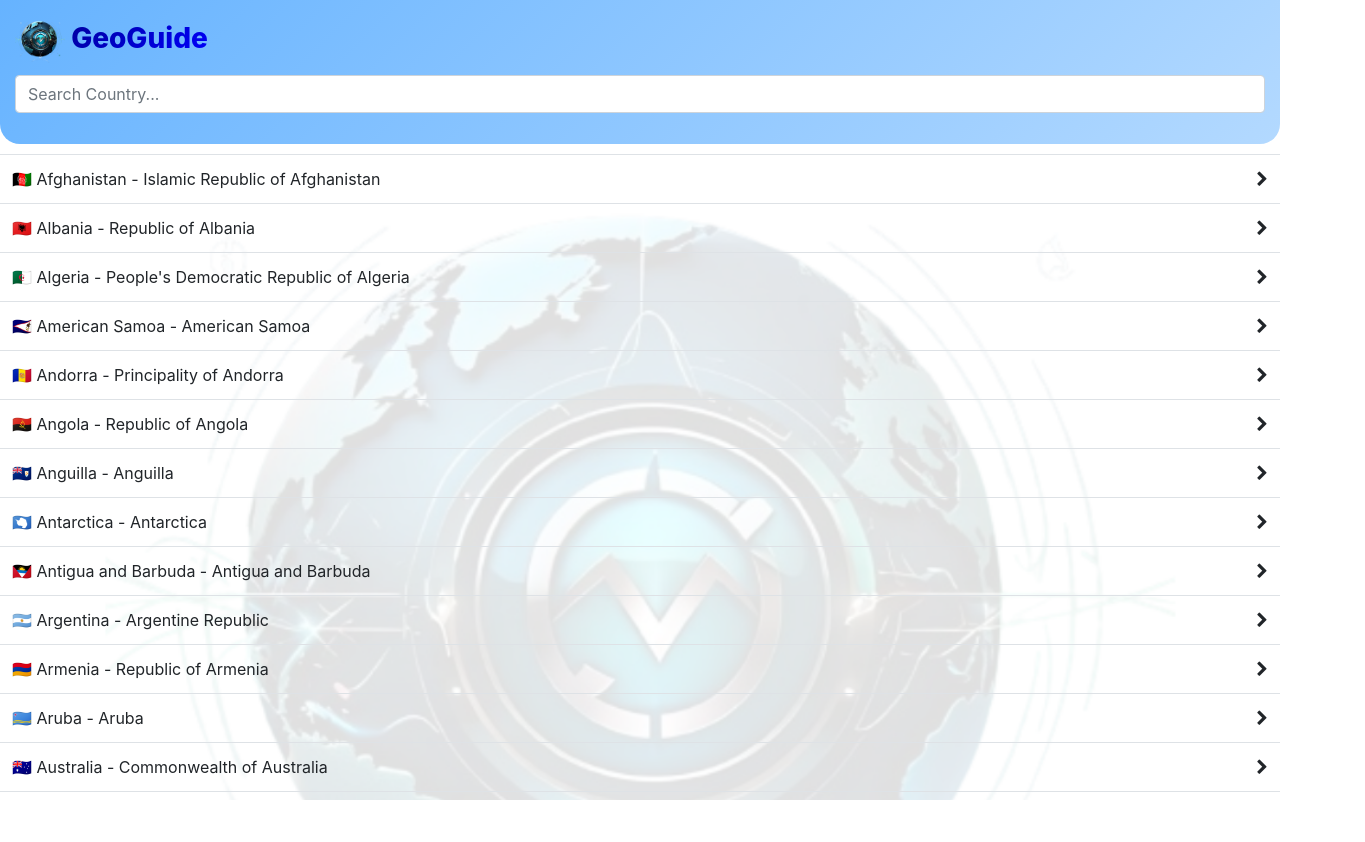
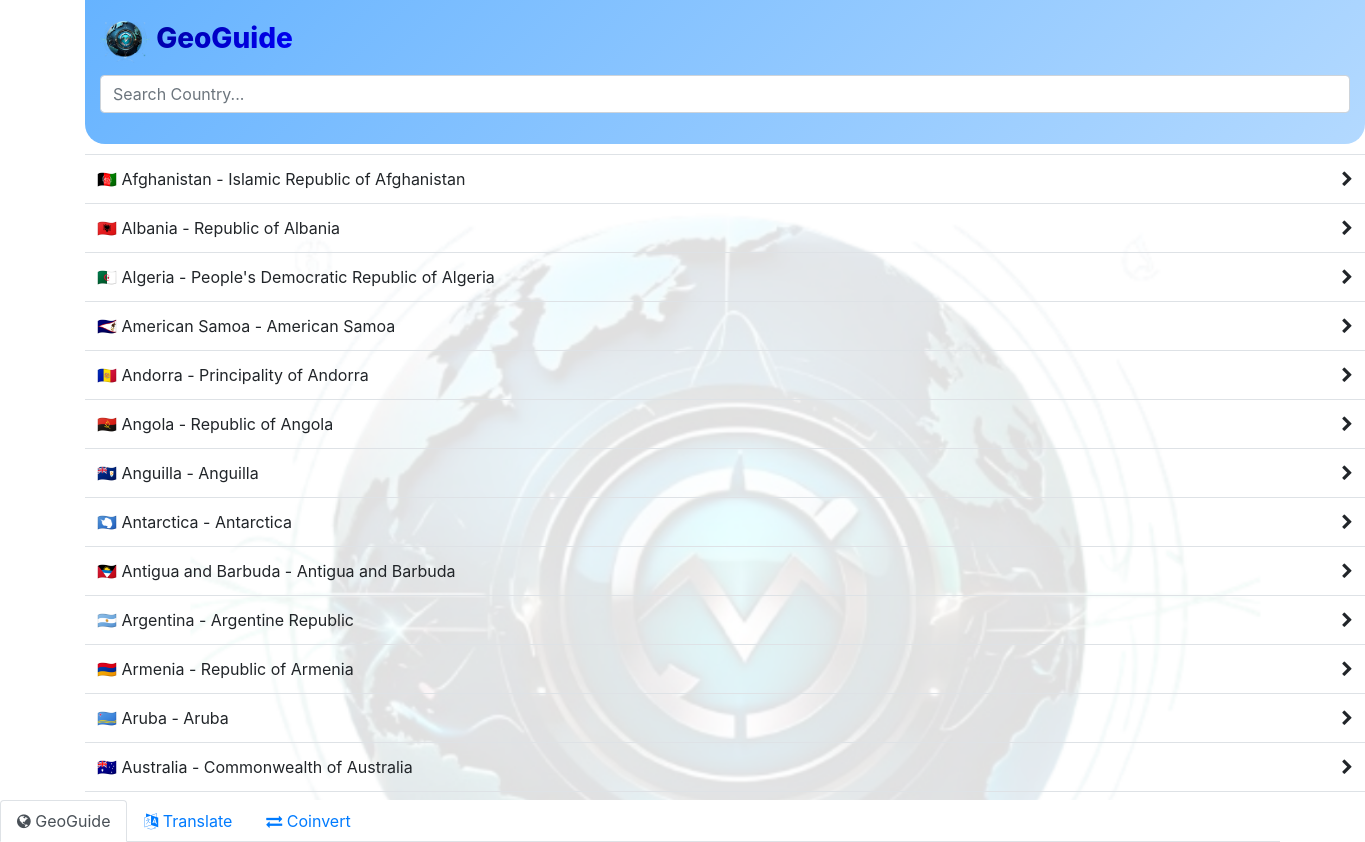
Before and after one commit to WhizzyDoc/geoguide, a plain HTML site: page index.html in a window 1280 px wide. Shown: the whole page, 1365 px wide, since content can reach past the window. Before the commit the page ends 800 px from the top, so only its background shows below. Drawn offline with Linux system fonts and the light colour scheme.

Commit message:
Add files via upload

```diff
--- a/index.html
+++ b/index.html
@@ -25,7 +25,10 @@
         <div class="loader">
             <i class="fa fa-spinner roller"></i>
         </div>
-        <div class="app">
+        <!-- Tab panes -->
+<div class="tab-content">
+  <div class="tab-pane active container" id="home">
+      <div class="app">
             <div class="field">
                 <h3 class="title">
                     <img src="./static/image/logo.png" alt="" />
@@ -41,6 +44,44 @@
                 </tbody>
             </table>
         </div>
+  </div>
+  <div class="tab-pane container" id="menu1">
+      <div class="app">
+          <div class="field">
+                <h3 class="title">
+                    <img src="./static/image/logo.png" alt="" />
+                    <span>Translate</span><span>Me</span>
+                </h3>
+
+            </div>
+      </div>
+  </div>
+  <div class="tab-pane container" id="menu2">
+      <div class="app">
+          <div class="field">
+                <h3 class="title">
+                    <img src="./static/image/logo.png" alt="" />
+                    <span>Co</span><span>invert</span>
+                </h3>
+
+            </div>
+      </div>
+  </div>
+</div>
+        <!-- Nav tabs -->
+<ul class="nav nav-tabs">
+  <li class="nav-item">
+    <a class="nav-link active" data-toggle="tab" href="#home"><i class="fa fa-globe"></i> GeoGuide</a>
+  </li>
+  <li class="nav-item">
+    <a class="nav-link" data-toggle="tab" href="#menu1"><i class="fa fa-language"></i> Translate</a>
+  </li>
+  <li class="nav-item">
+    <a class="nav-link" data-toggle="tab" href="#menu2"><i class="fa fa-exchange"></i> Coinvert</a>
+  </li>
+</ul>
+
+
         <script src="./static/js/country.js"></script>
         <script src="./static/js/script.js"></script>
         <script>
```
